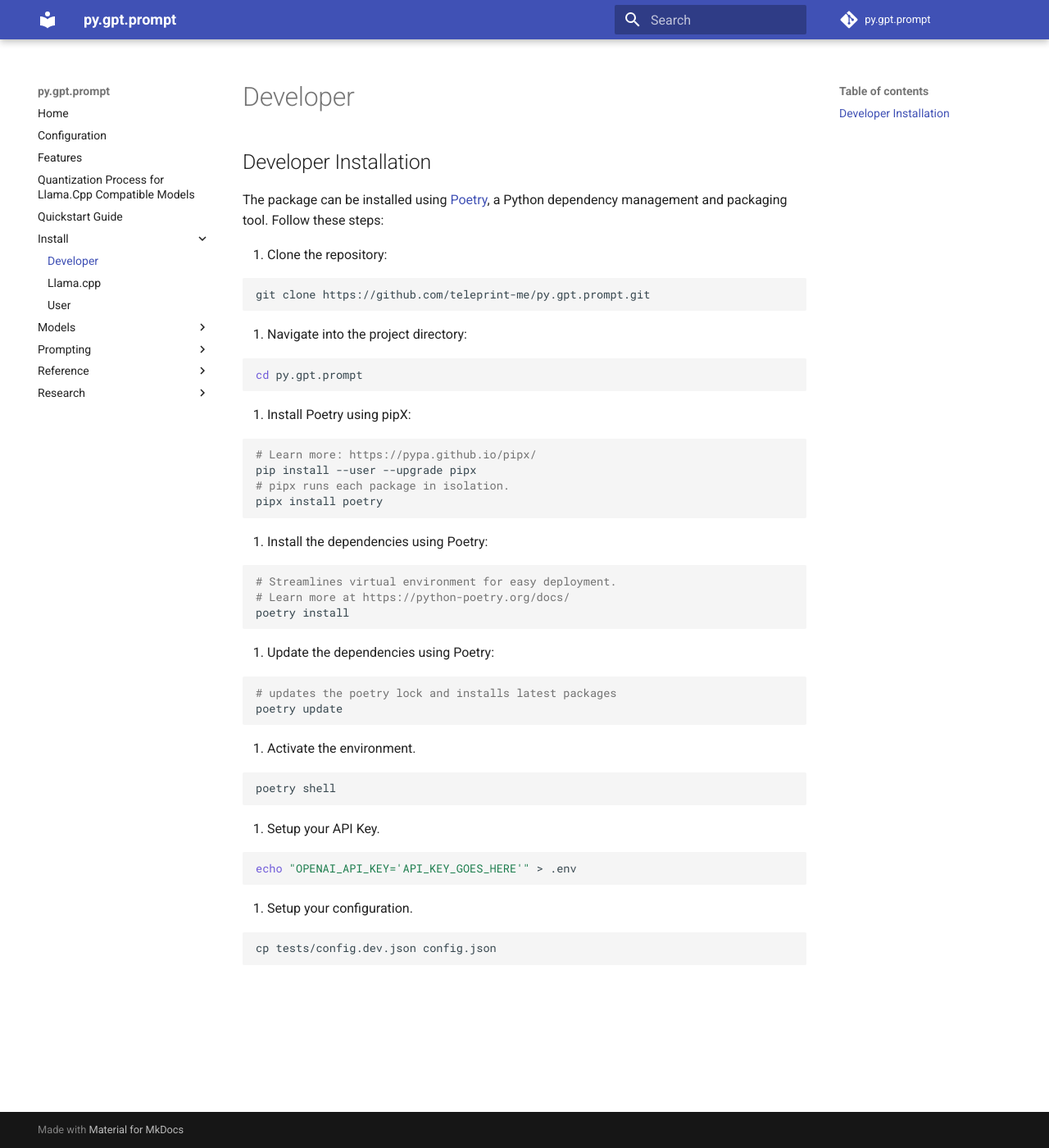
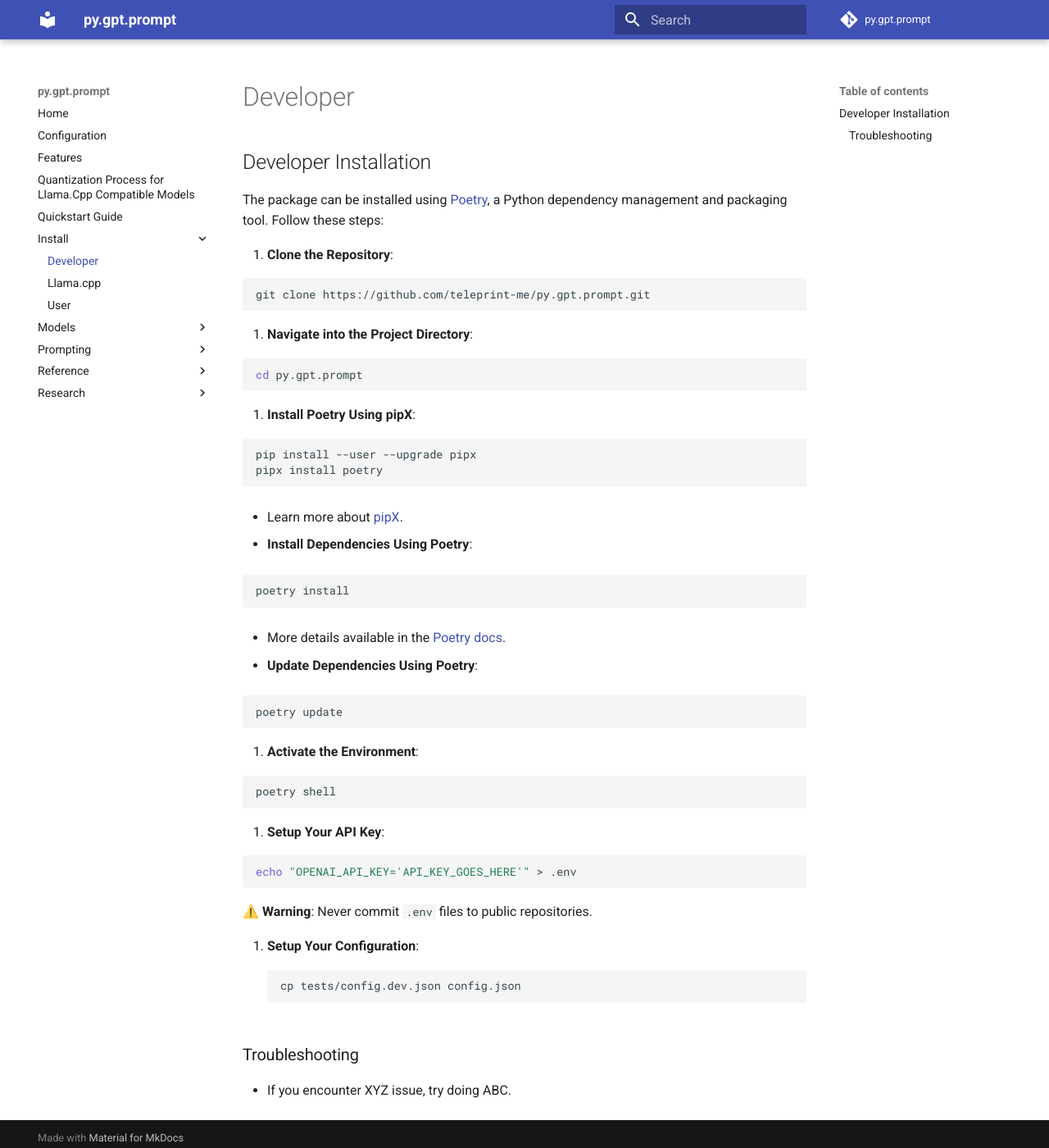
Before and after one commit to teleprint-me/py.gpt.prompt, an MkDocs documentation site: the page built from docs/install/developer.md, in a window 1280 px wide and 1400 px high. Shown: the whole window at 82% size. Built offline with MkDocs 1.6.1 and Material for MkDocs 9.7.7, drawn with Linux system fonts in a browser that asks for light colours; comment, search, counter and statistics services are not loaded.

Commit message:
docs: Update developer installation guide
- Clarified and structured installation steps with detailed explanations.
- Added a troubleshooting section with suggestions for common issues.

This commit improves the developer installation guide in `developer.md`, making it more user-friendly and informative.

````diff
--- a/docs/install/developer.md
+++ b/docs/install/developer.md
@@ -3,56 +3,61 @@
 The package can be installed using [Poetry](https://python-poetry.org/), a
 Python dependency management and packaging tool. Follow these steps:
 
-1. Clone the repository:
+1. **Clone the Repository**:
 
    ```sh
    git clone https://github.com/teleprint-me/py.gpt.prompt.git
    ```
 
-2. Navigate into the project directory:
+2. **Navigate into the Project Directory**:
 
    ```sh
    cd py.gpt.prompt
    ```
 
-3. Install Poetry using pipX:
+3. **Install Poetry Using pipX**:
 
    ```sh
-   # Learn more: https://pypa.github.io/pipx/
    pip install --user --upgrade pipx
-   # pipx runs each package in isolation.
    pipx install poetry
    ```
 
-3. Install the dependencies using Poetry:
+   - Learn more about [pipX](https://pypa.github.io/pipx/).
+
+4. **Install Dependencies Using Poetry**:
 
    ```sh
-   # Streamlines virtual environment for easy deployment.
-   # Learn more at https://python-poetry.org/docs/
    poetry install
    ```
 
-4. Update the dependencies using Poetry:
+   - More details available in the
+     [Poetry docs](https://python-poetry.org/docs/).
+
+5. **Update Dependencies Using Poetry**:
 
    ```sh
-   # updates the poetry lock and installs latest packages
    poetry update
    ```
 
-4. Activate the environment.
+6. **Activate the Environment**:
 
    ```sh
    poetry shell
    ```
 
-5. Setup your API Key.
+7. **Setup Your API Key**:
 
    ```sh
    echo "OPENAI_API_KEY='API_KEY_GOES_HERE'" > .env
    ```
 
-6. Setup your configuration.
+   ⚠️ **Warning**: Never commit `.env` files to public repositories.
 
+8. **Setup Your Configuration**:
    ```sh
    cp tests/config.dev.json config.json
    ```
+
+### Troubleshooting
+
+- If you encounter XYZ issue, try doing ABC.
````
